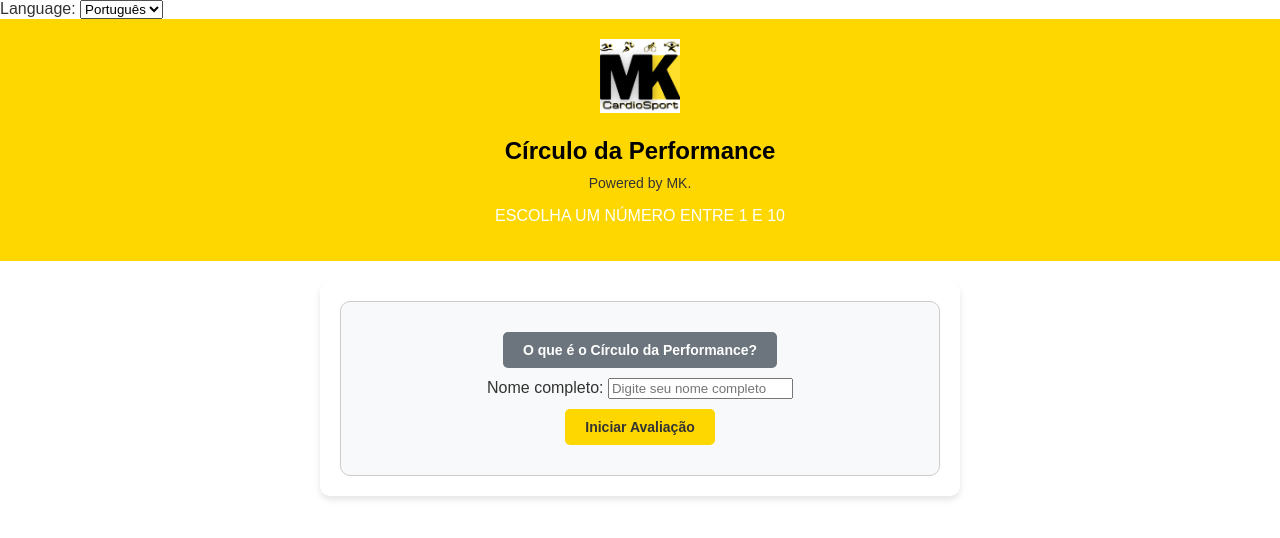
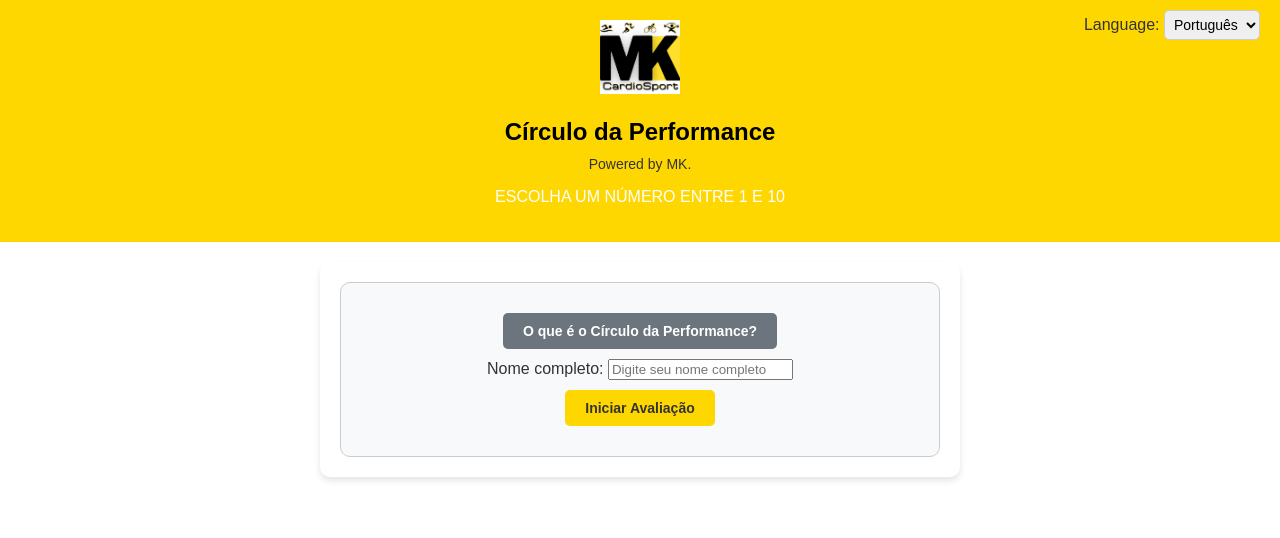
Before and after one commit to Maubek8/KF, a plain HTML site: page index.html in a window 1280 px wide. Drawn offline with nearby package versions, Linux system fonts and the light colour scheme.

Commit message:
Update style.css

```diff
--- a/style.css
+++ b/style.css
@@ -121,3 +121,17 @@ body {
     margin-top: 8px; /* Espaçamento superior opcional */
     margin-bottom: 8px; /* Espaçamento inferior opcional */
 }
+
+.language-selector {
+    position: absolute;
+    top: 10px;
+    right: 20px;
+    font-family: Arial, sans-serif;
+}
+
+.language-selector select {
+    padding: 5px;
+    font-size: 14px;
+    border-radius: 5px;
+    border: 1px solid #ccc;
+}
```
